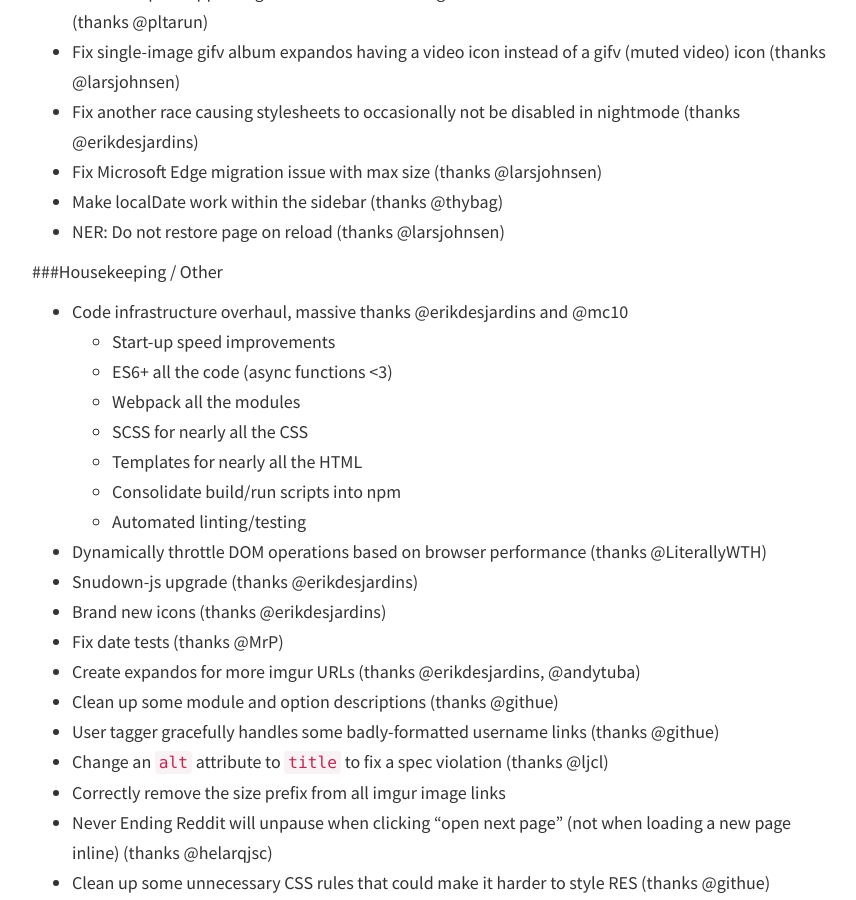
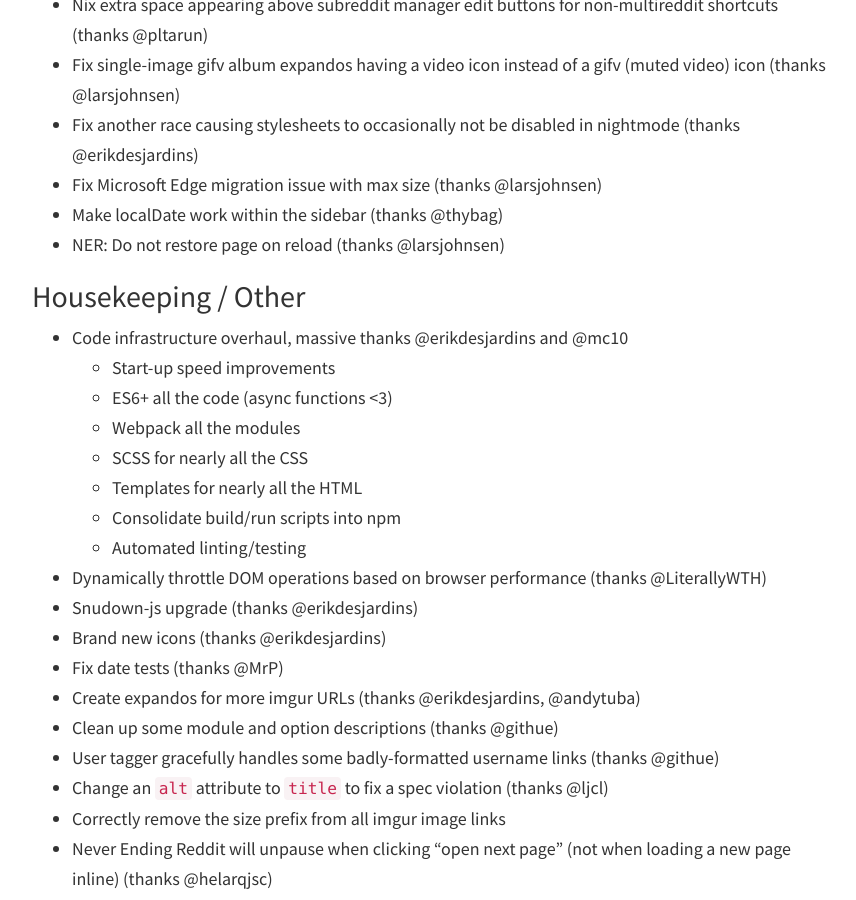
Before and after one commit to Reddit-Enhancement-Suite/Reddit-Enhancement-Suite.github.io, a Jekyll site: the page built from _posts/2016-09-01-500.md, in a window 1280 px wide and 900 px high, scrolled down 5779 px. Shown: the whole window, without its empty margins (206-1062 px from the left). Built offline with Jekyll 4.4.1, drawn with Linux system fonts in a browser that asks for light colours; nearby versions of some CDN libraries; some of the changed lines change nothing that is shown.

Commit message:
Update 2016-09-01-500.md

```diff
--- a/_posts/2016-09-01-500.md
+++ b/_posts/2016-09-01-500.md
@@ -7,7 +7,7 @@
 
 Contains changes from beta versions 4.7.1 through 4.7.8.
 
-Highlights:
+### Highlights:
 
 - Microsoft Edge Support (huge thanks @BenMcGarry and @erikdesjardins)
 - Massive infrastructure overhauls towards faster development, faster startup times (massive thanks @erikdesjardins, @mc10)
@@ -172,7 +172,7 @@
 - Make localDate work within the sidebar (thanks @thybag)
 - NER: Do not restore page on reload (thanks @larsjohnsen)
 
-###Housekeeping / Other
+### Housekeeping / Other
 
 - Code infrastructure overhaul, massive thanks @erikdesjardins and @mc10
 	- Start-up speed improvements
```
